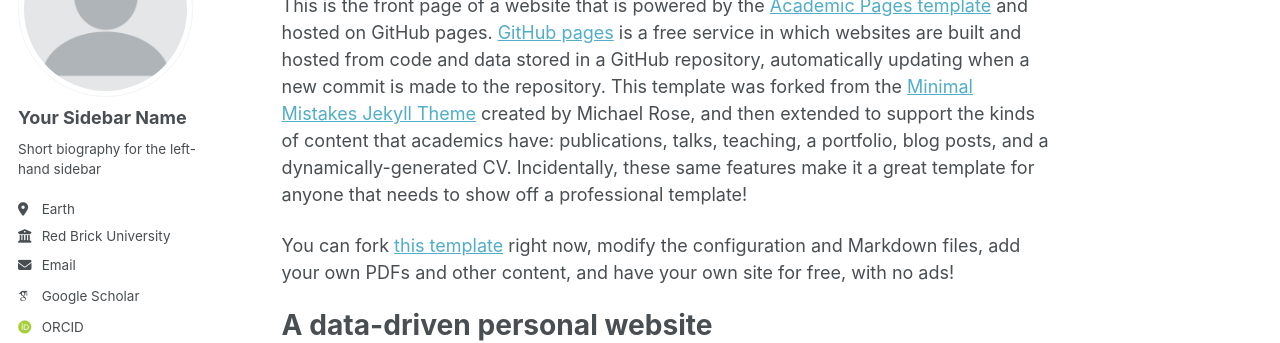
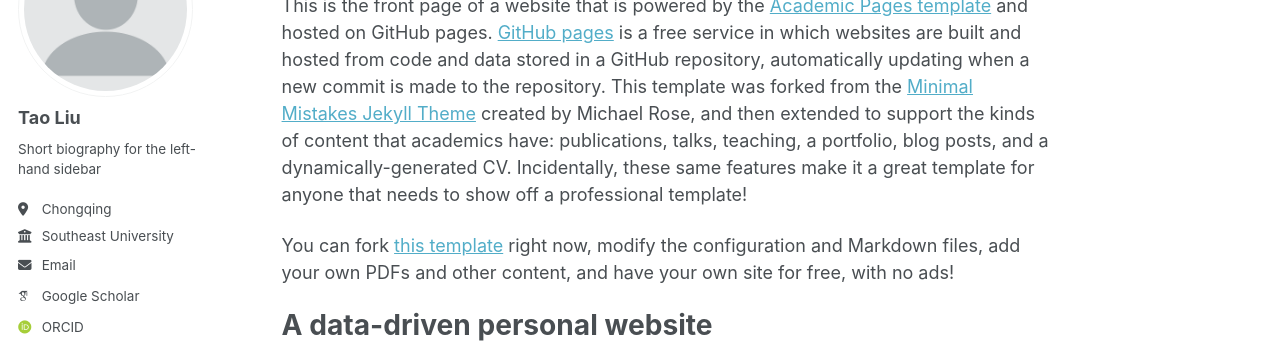
Before and after one commit to Tliu-seu/Taoliu.github.io, a Jekyll site: the page built from _pages/about.md, in a window 1280 px wide. Shown: the part 177-520 px from the top of the page. Built offline with Jekyll 4.4.1, drawn with Linux system fonts in a browser that asks for light colours; some web fonts are replaced; a script that is not in the unit is left out.

Commit message:
Update _config.yml

```diff
--- a/_config.yml
+++ b/_config.yml
@@ -24,13 +24,13 @@ repository               : "academicpages/academicpages.github.io"
 author:
   # Biographic information
   avatar           : "profile.png"
-  name             : "Your Sidebar Name"
+  name             : "Tao Liu"
   pronouns         : # example: "she/her"
   bio              : "Short biography for the left-hand sidebar"
-  location         : "Earth"
-  employer         : "Red Brick University"
+  location         : "Chongqing"
+  employer         : "Southeast University"
   uri              : # URL
-  email            : "none@example.org"
+  email            : "taoliu.seu@gmail.com"
 
   # Academic websites
   academia         : # URL
```
